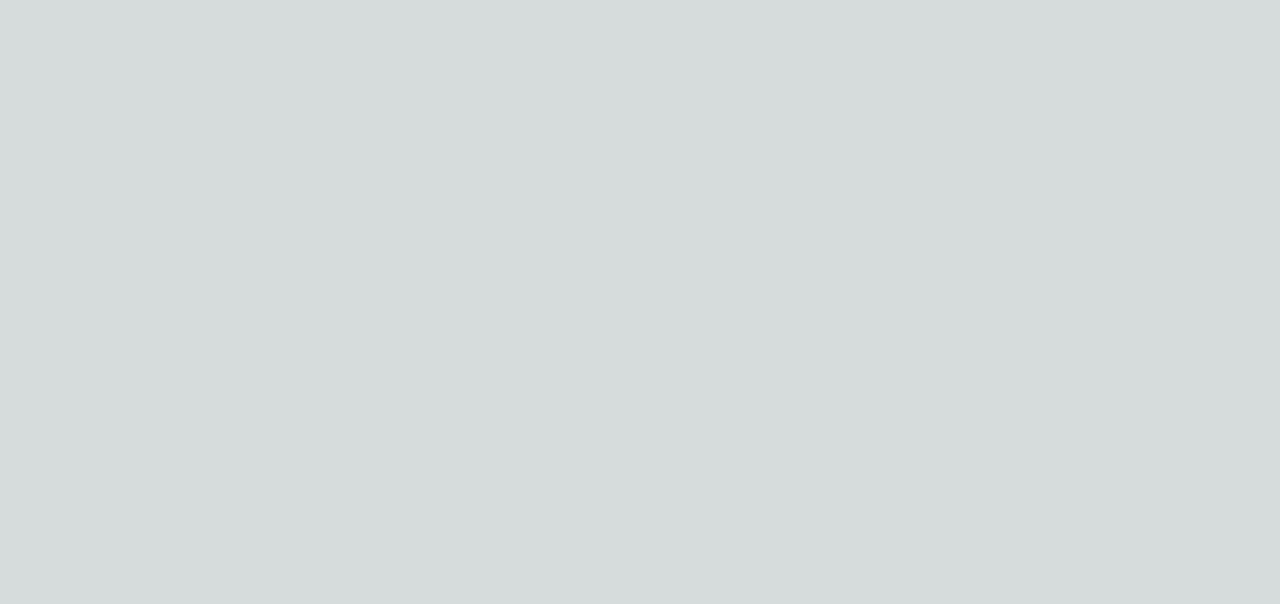
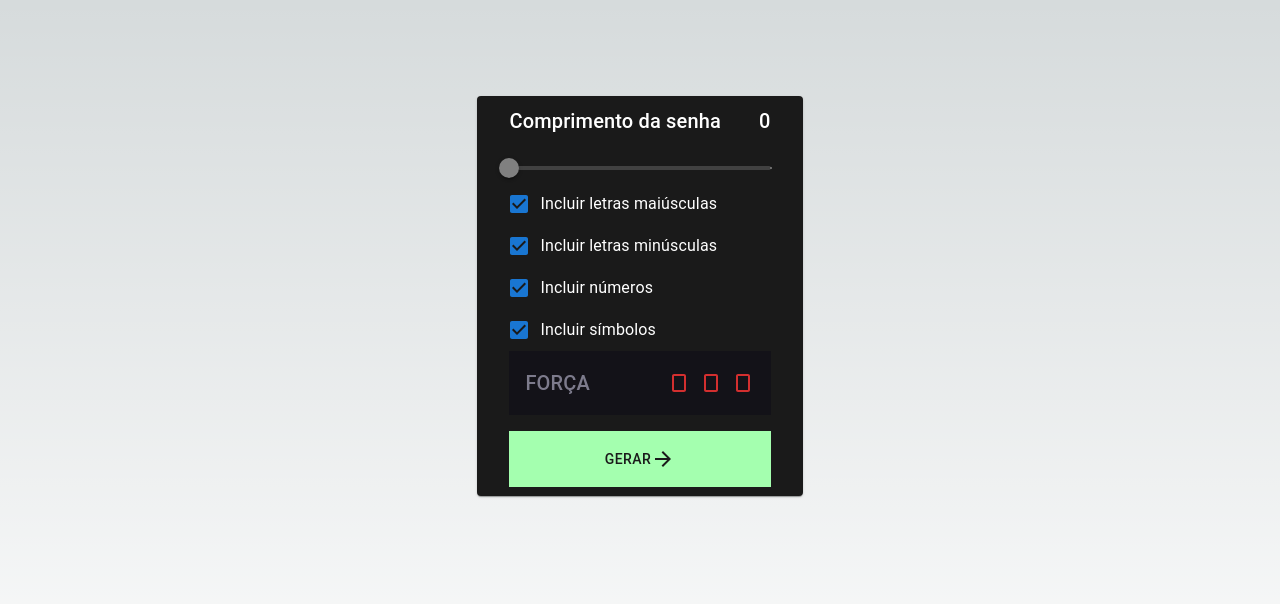
Before and after one commit to Ledelara/password-generator, a Next.js app: page / in a window 1280 px wide. Shown: the top 604 px of the page. Built offline with nearby package versions, Linux system fonts and the light colour scheme.

Commit message:
:construction: Feat: Generator

```diff
--- /dev/null
+++ b/src/pages/Generator/Generator.tsx
@@ -0,0 +1,43 @@
+import React from 'react'
+import SliderMarker from './components/Slider/SliderMarker'
+import { Card, Container } from '@mui/material'
+import Checkers from './components/Checkers/Checkers'
+import Strength from './components/Strength/Strength'
+import Generate from './components/Generate/Generate'
+
+const Generator = () => {
+
+  const handleIncludeUppercase = () => {
+    return true
+  }
+
+  return (
+    <Card
+        sx={{
+            display: 'flex',
+            flexDirection: 'column',
+            alignItems: 'center',
+            justifyContent: 'center',
+            minHeight: '50vh',
+            backgroundColor: '#1a1a1a',
+            width: '30%',
+        }}
+    >
+        <SliderMarker />
+        <Checkers
+            includeUppercase={handleIncludeUppercase()}
+            includeLowercase={true}
+            includeNumbers={true}
+            includeSymbols={true}
+        />
+        <Strength
+            strength="low"
+        />
+        <Generate
+            onClick={() => {}}
+        />
+    </Card>
+  )
+}
+
+export default Generator
--- a/src/pages/index.tsx
+++ b/src/pages/index.tsx
@@ -1,4 +1,10 @@
 import Head from "next/head"
+import styles from "../styles/Home.module.css"
+import { Inter } from "next/font/google"
+import SliderMarker from "./Generator/components/Slider/SliderMarker"
+import Generator from "./Generator/Generator"
+
+const inter = Inter({ subsets: ["latin"] })
 
 export default function Home() {
   return (
@@ -9,6 +15,9 @@ export default function Home() {
         <meta name="viewport" content="width=device-width, initial-scale=1" />
         <link rel="icon" href="/favicon.ico" />
       </Head>
+      <main className={`${styles.main} ${inter.className}`}>
+        <Generator />
+      </main>
     </>
   );
 }
```
